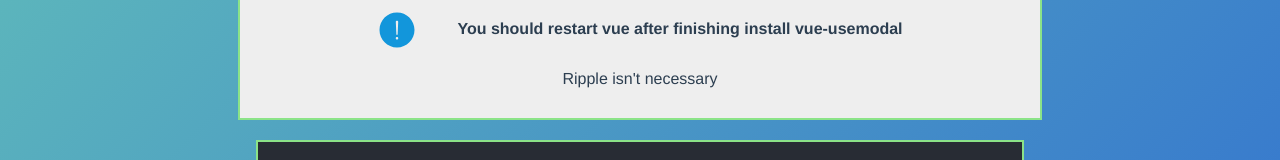
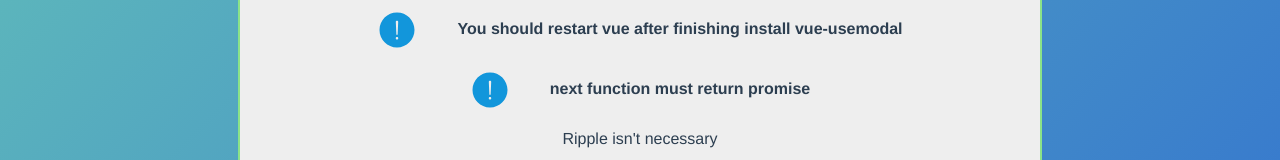
Before and after one commit to LDQ-first/vue-pullrefresh-plugin, a Vue app: page / in a window 1280 px wide. Shown: the part 515-675 px from the top of the page. Built offline with nearby package versions, Linux system fonts and the light colour scheme; what vue-useripple would draw is missing.

Commit message:
'modify'

```diff
--- a/src/components/pullRefreshs.vue
+++ b/src/components/pullRefreshs.vue
@@ -12,7 +12,7 @@
                     </path>
                 </svg>
                 </span>
-                努力加载中─=≡Σ(((つ•̀ω•́)つ
+                {{LoadingTip}}
             </div>
             <div v-else class="hidenArea">
                 <span class="svg-wrapper">
@@ -47,6 +47,10 @@
                  color: #918AE1;
                  font-weight: bold;
                  font-size: 1.2em;
+                 width: 90vw;
+                 margin: 0 auto;
+                 overflow: hidden;
+                 white-space: nowrap;
                  .svg-wrapper {
                      background: #FFF;
                      border-radius: 50%;
@@ -87,7 +91,36 @@
             next: {
                 type: Function,
                 required: true
+            },
+            language: {
+                type: String,
+                required: false
+            },
+            pullTip: {
+                type: String,
+                required: false
+            },
+            releaseTip: {
+                type: String,
+                required: false
+            },
+            loadingTip: {
+                type: String,
+                required: false
+            },
+            pullDistance: {
+                type: Number,
+                required: false
+            },
+            releaseDistance: {
+                type: Number,
+                required: false
+            },
+            maxDistance: {
+                type: Number,
+                required: false
             }
+
         },
         data() {
             return {
@@ -95,10 +128,22 @@
                 flag: false,
                 loading: false,
                 touchStart: 0,
-                distance: 0
+                distance: 0,
+                PullTip: '下拉刷新 (。＾▽＾)',
+                ReleaseTip: '释放刷新 ヽ(￣▽￣)و',
+                LoadingTip: '努力加载中 ─=≡Σ(((つ•̀ω•́)つ',
+                EPullTip: 'Pull To Refresh (。＾▽＾)',
+                EReleaseTip: 'Release To Refresh ヽ(￣▽￣)و',
+                ELoadingTip: 'Loading  ─=≡Σ(((つ•̀ω•́)つ',
+                PullDistance: 60,
+                ReleaseDistance: 120,
+                MaxDistance: 160
             }
         },
-        mounted() {
+        created () {
+            this.setParam()
+        },
+        mounted () {
             const pullRefresh = this.$refs.pullRefresh,
                   refreshMsg = this.$refs.refreshMsg
             pullRefresh.addEventListener('touchstart', (e) => {
@@ -114,6 +159,23 @@
             })
         },
         methods: {
+            setParam () {
+                if (this.language && this.language.toLowerCase() === 'english' ){
+                    this.PullTip = this.EPullTip
+                    this.ReleaseTip = this.EReleaseTip
+                    this.LoadingTip = this.ELoadingTip
+                }
+                if (this.pullTip || this.releaseTip || this.loadingTip) {
+                    this.PullTip = this.pullTip || this.PullTip
+                    this.ReleaseTip = this.releaseTip || this.ReleaseTip
+                    this.LoadingTip = this.loadingTip || this.LoadingTip
+                }
+                if ( this.pullDistance || this.releaseDistance || this.maxDistance) {
+                    this.PullDistance = this.pullDistance || this.PullDistance
+                    this.ReleaseDistance = this.releaseDistance || this.ReleaseDistance
+                    this.MaxDistance = this.maxDistance || this.MaxDistance
+                }
+            },
             start(e) {
                  e.preventDefault()
                 if(document.body.scrollTop > 0) {
@@ -142,18 +204,18 @@
                 if(scrollTop === 0) {
                     this.distance = touch.clientY - this.touchStart
                     /* e.preventDefault()*/
-                    if(this.distance > 80) {
-                        if(this.distance < 160) {
+                    if(this.distance > this.PullDistance) {
+                        if(this.distance < this.MaxDistance) {
                             pullRefresh.style.overflow = 'inherit'
                             pullRefresh.style.transform =
                             `translate3D(0px, ${this.distance}px, 0px)`
                             refreshMsg.style.height = `${this.distance}px`
                             refreshMsg.style.lineHeight = `${this.distance}px`
-                            if(this.distance >= 120) {
-                                this.msg = '释放刷新ヽ(￣▽￣)و'
+                            if(this.distance >= this.ReleaseDistance) {
+                                this.msg = this.ReleaseTip
                                 this.flag = true
                             } else {
-                                this.msg = '下拉刷新(。＾▽＾)'
+                                this.msg = this.PullTip
                             }
                         }
                     }
--- a/src/views/show.vue
+++ b/src/views/show.vue
@@ -1,12 +1,11 @@
 <template>
-     <pull-refresh :next="pullRefresh">
+     <pull-refresh :next="pullRefresh"  language="English" loadingTip="Try To Loading ｡◕ᴗ◕｡"
+     :maxDistance="180">
     <div slot="list" class="show">
         <header>
             <h1>Vue Modal Plugin</h1>
         </header>
         <article>
-
-
                 <div  class="slotList">
                     <section  class="section-one" v-if="!panel">
                         <div class="ui">
@@ -45,7 +44,6 @@
                         </div>
                     </section>
                 </div>
-
            <section class="section-first">
                 <div class="ui">
                     <h2>Use</h2>
@@ -53,6 +51,10 @@
                          <span class="keypoint">
                             <img class="remind-img" src="../assets/icon/resume.svg">
                             <strong>You should restart vue after finishing install vue-usemodal</strong>
+                        </span>
+                         <span class="keypoint">
+                            <img class="remind-img" src="../assets/icon/resume.svg">
+                            <strong>next function must return promise</strong>
                         </span>
                         <span>
                             Ripple isn't necessary
@@ -120,7 +122,7 @@
                     setTimeout(() => {
                         this.panel = this.panel ? 0 : 1
                         resolve()
-                    }, 2000)
+                    }, 1200)
                 })
             },
             setYear () {
```
Also changed, not shown: 13 other files (tests, documents, lock files or other folders).
